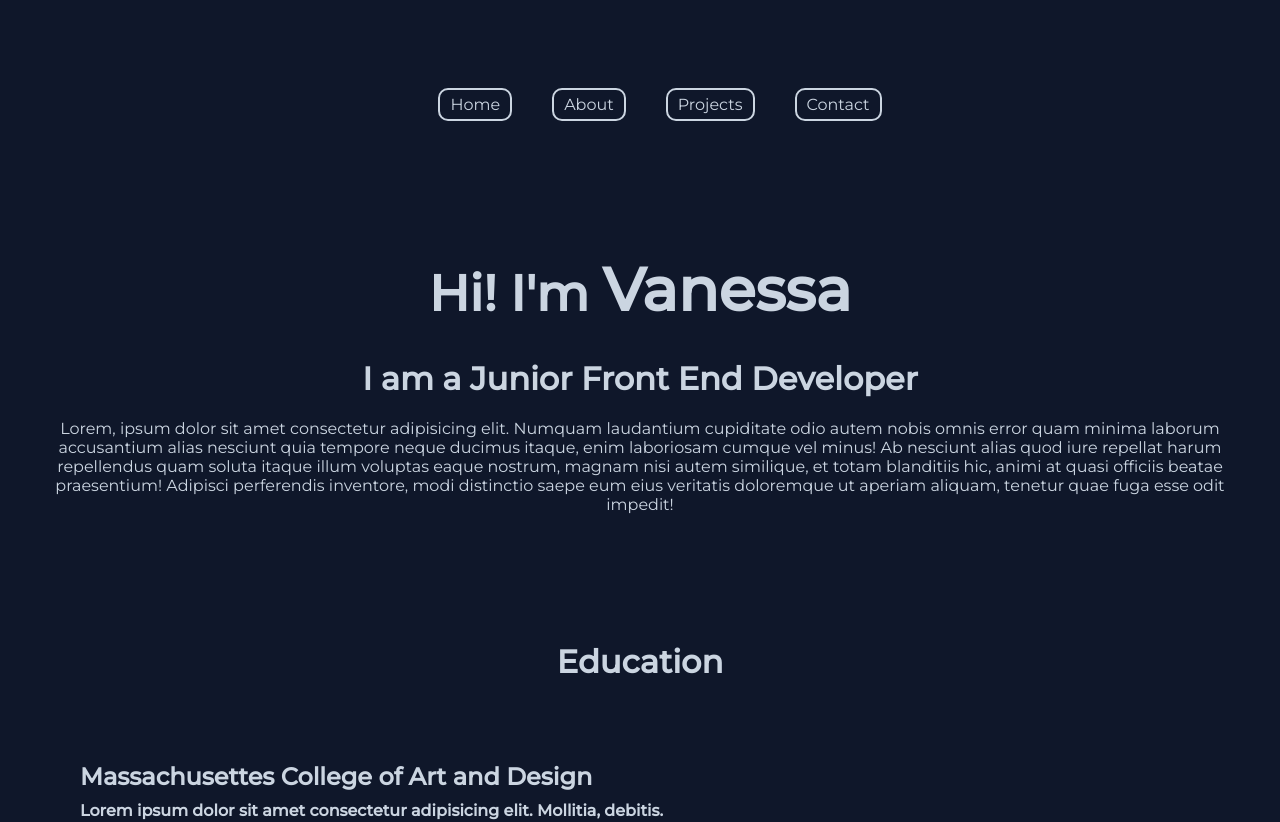
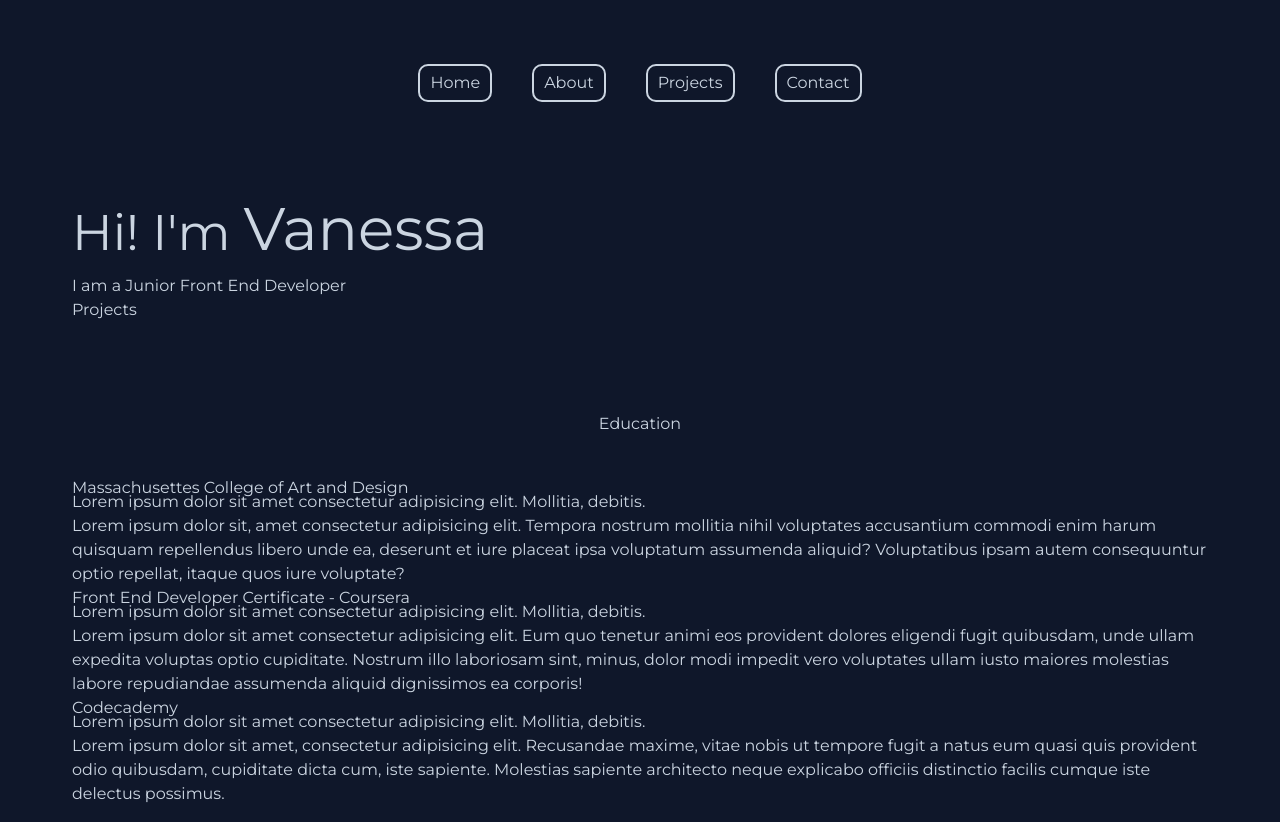
Before and after one commit to escavanessa/Portfolio, a React (Vite) app: page / in a window 1280 px wide. Shown: the top 822 px of the page. Built offline with nearby package versions, Linux system fonts and the light colour scheme.

Commit message:
maintenance?

```diff
--- a/Components/Contact/Contact.jsx
+++ b/Components/Contact/Contact.jsx
@@ -1,9 +1,34 @@
 import React from 'react'
+import { useRef } from 'react';
+import emailjs from '@emailjs/browser';
+
 
 const Contact = () => {
+  const form = useRef();
+
+  const sendEmail = (e) => {
+    e.preventDefault();
+
+    emailjs.sendForm('YOUR_SERVICE_ID', 'YOUR_TEMPLATE_ID', form.current, 'P4nyRZJVPiap50XhO')
+      .then((result) => {
+          console.log(result.text);
+      }, (error) => {
+          console.log(error.text);
+      });
+  };
+
   return (
-    <div>Contact</div>
-  )
+    <form ref={form} onSubmit={sendEmail}>
+      <label>Name</label>
+      <input type="text" name="user_name" />
+      <label>Email</label>
+      <input type="email" name="user_email" />
+      <label>Message</label>
+      <textarea name="message" />
+      <input type="submit" value="Send" />
+    </form>
+  );
+
 }
 
 export default Contact
--- a/Components/Hero/Hero.css
+++ b/Components/Hero/Hero.css
@@ -7,5 +7,8 @@
 }
 
 .hero-wrapper{
-    padding: 50px 0px 50px 0px;
+    display: flex;
+    flex-direction: column;
+    align-items: flex-start;
+    padding: 50px 40px 50px 40px;
 }
--- a/Components/Hero/Hero.jsx
+++ b/Components/Hero/Hero.jsx
@@ -7,7 +7,7 @@ const Hero = () => {
       <div className='hero-wrapper'>
         <h1 className='hero-title'>Hi! I'm <span className='hero-name'>Vanessa</span></h1>
         <h1>I am a Junior Front End Developer</h1>
-        <p>Lorem, ipsum dolor sit amet consectetur adipisicing elit. Numquam laudantium cupiditate odio autem nobis omnis error quam minima laborum accusantium alias nesciunt quia tempore neque ducimus itaque, enim laboriosam cumque vel minus! Ab nesciunt alias quod iure repellat harum repellendus quam soluta itaque illum voluptas eaque nostrum, magnam nisi autem similique, et totam blanditiis hic, animi at quasi officiis beatae praesentium! Adipisci perferendis inventore, modi distinctio saepe eum eius veritatis doloremque ut aperiam aliquam, tenetur quae fuga esse odit impedit!</p>
+        <button>Projects</button>
       </div>
     </>
   )
--- a/Components/Nav/Nav.css
+++ b/Components/Nav/Nav.css
@@ -15,4 +15,5 @@ nav{
     padding: 5px 10px 5px 10px;
     border: solid 2px;
     border-radius: 10px;
+    cursor: pointer;
 }
--- a/package.json
+++ b/package.json
@@ -10,8 +10,11 @@
     "preview": "vite preview"
   },
   "dependencies": {
+    "@emailjs/browser": "^3.11.0",
+    "@react-icons/all-files": "^4.1.0",
     "localforage": "^1.10.0",
     "match-sorter": "^6.3.1",
+    "neobrutalismcss": "^0.5.1",
     "react": "^18.2.0",
     "react-dom": "^18.2.0",
     "react-router-dom": "^6.21.1",
@@ -25,6 +28,7 @@
     "eslint-plugin-react": "^7.33.2",
     "eslint-plugin-react-hooks": "^4.6.0",
     "eslint-plugin-react-refresh": "^0.4.5",
+    "tailwindcss": "^3.4.1",
     "vite": "^5.0.8"
   }
 }
--- a/src/App.jsx
+++ b/src/App.jsx
@@ -1,4 +1,4 @@
-import Contact from '../Components/Contact/Contact'
+
 import Education from '../Components/Education/Education'
 import Hero from '../Components/Hero/Hero'
 import Nav from '../Components/Nav/Nav'
@@ -16,7 +16,6 @@ function App() {
       <Education/>
       <Skills/>
       <Projects/>
-      <Contact/>
     </>
   )
 }
--- a/src/index.css
+++ b/src/index.css
@@ -1,5 +1,10 @@
 
   @import url('https://fonts.googleapis.com/css2?family=JetBrains+Mono&family=Montserrat:wght@300;400;500&family=Poppins:wght@200;300;400;600;800&display=swap');
+
+  @import 'tailwindcss/base';
+  @import 'tailwindcss/components';
+  @import 'tailwindcss/utilities';
+
 
   :root {
     font-family: Montserrat;
--- /dev/null
+++ b/tailwind.config.js
@@ -0,0 +1,11 @@
+/** @type {import('tailwindcss').Config} */
+export default {
+  content: [
+    "./index.html",
+    "./components/**/*.{js,jsx,}",
+  ],
+  theme: {
+    extend: {},
+  },
+  plugins: [],
+}
```
Also changed, not shown: 1 other file (tests, documents, lock files or other folders).
